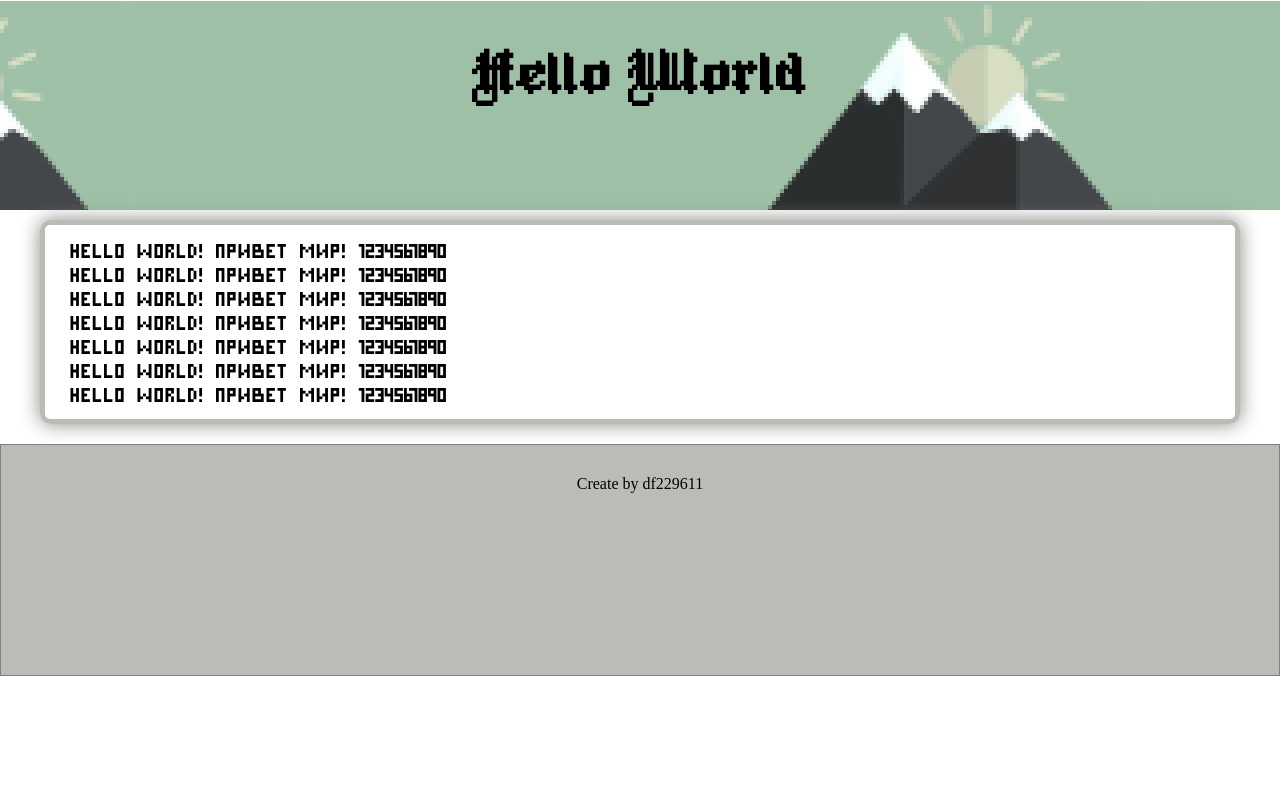
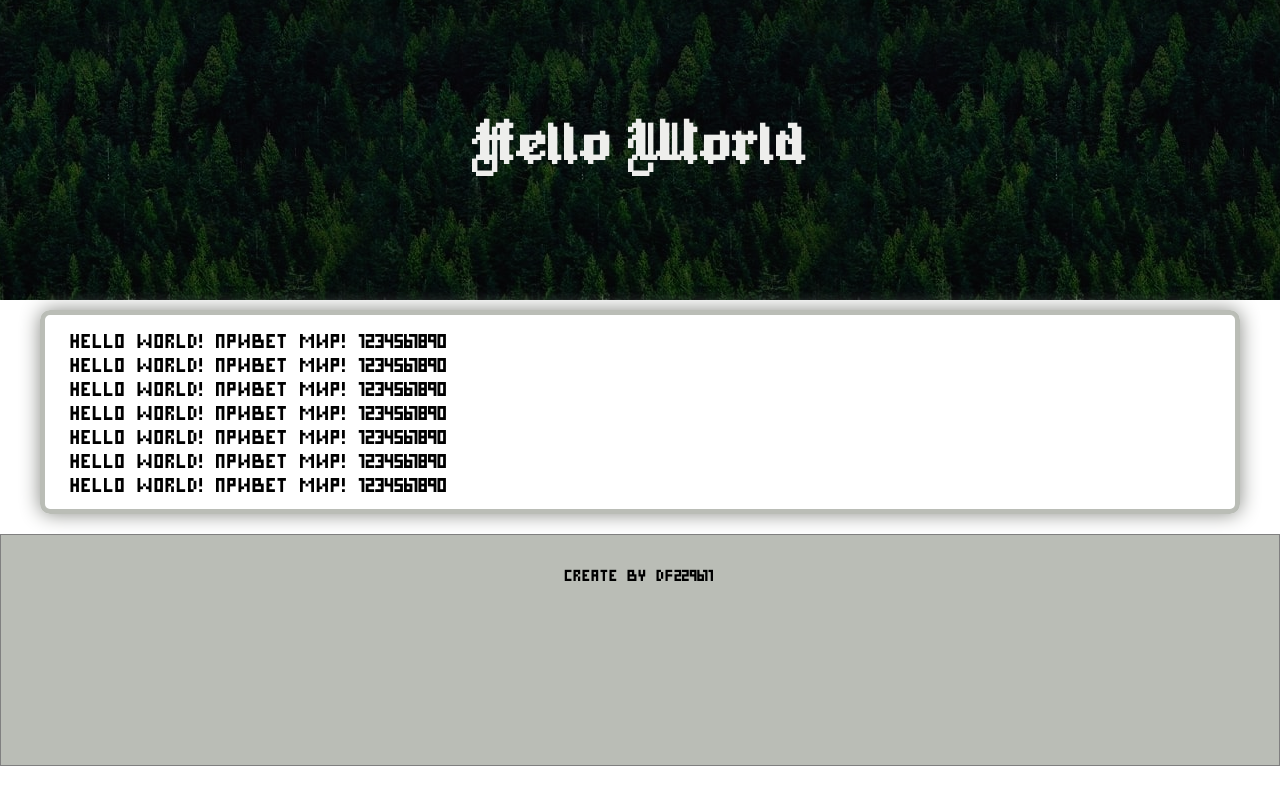
Before and after one commit to df229611/df229611.github.io, a plain HTML site: page index.html in a window 1280 px wide. Drawn offline with Linux system fonts and the light colour scheme.

Commit message:
Add files via upload

```diff
--- a/css/style.css
+++ b/css/style.css
@@ -13,15 +13,16 @@
 
 header{
 
-	height: 180px;
-	background: url(../img/header.png) repeat-x center bottom;
+	height: 200px;
+	/* background: url(../img/header.png) repeat-x center bottom; */
+	background: url(../img/wood.png) repeat-x center bottom;
 	text-align: center;
-	padding-top: 30px;
+	padding-top: 100px;
 	font-family: Test;
 	font-weight: bold;
 	font-style: normal;
 	font-size: 100%;
-	color: #000000FF;
+	color: #EEEEECFF;
 }
 
 .content{
@@ -59,6 +60,6 @@ footer{
 	background-color: #BABDB6FF;
 	margin-top: 20px;
 	padding-top: 30px;
-	font-family: Typecast;
+	font-family: PixelCyr;
 
 }
```
